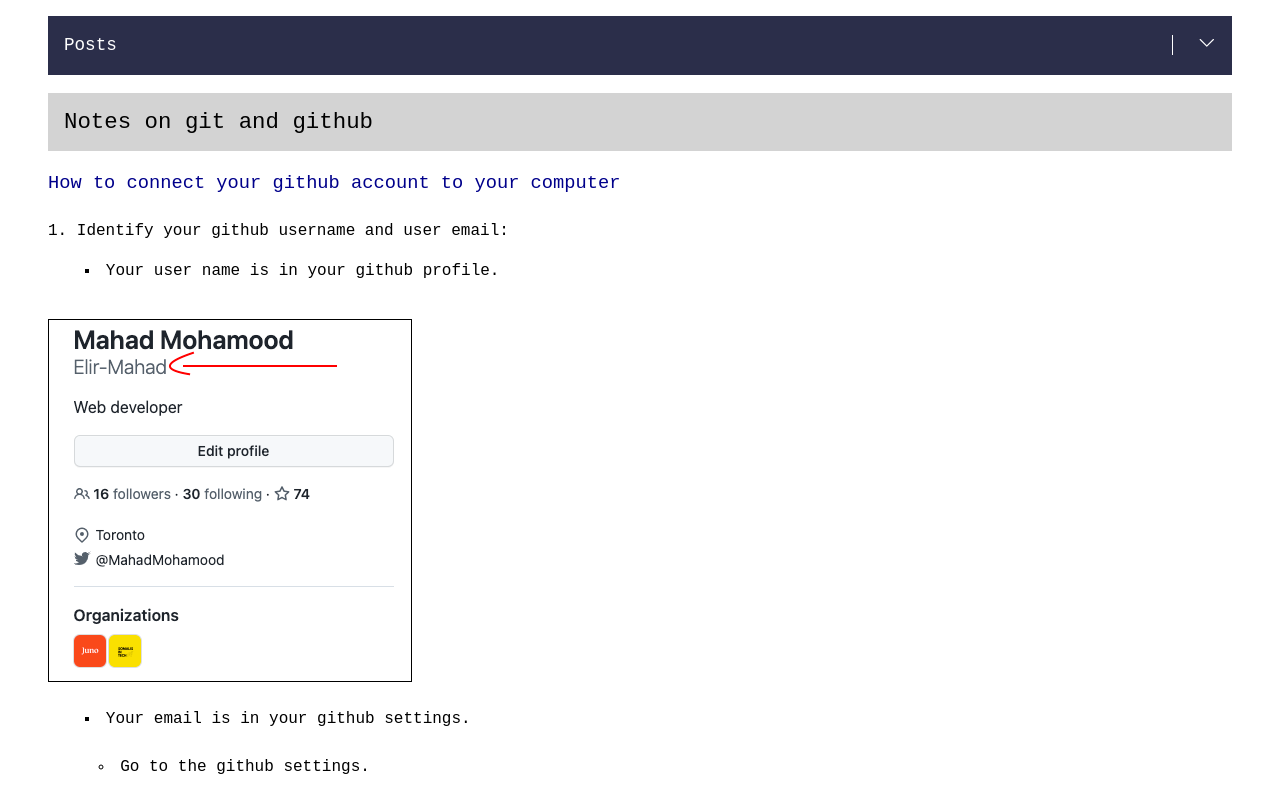
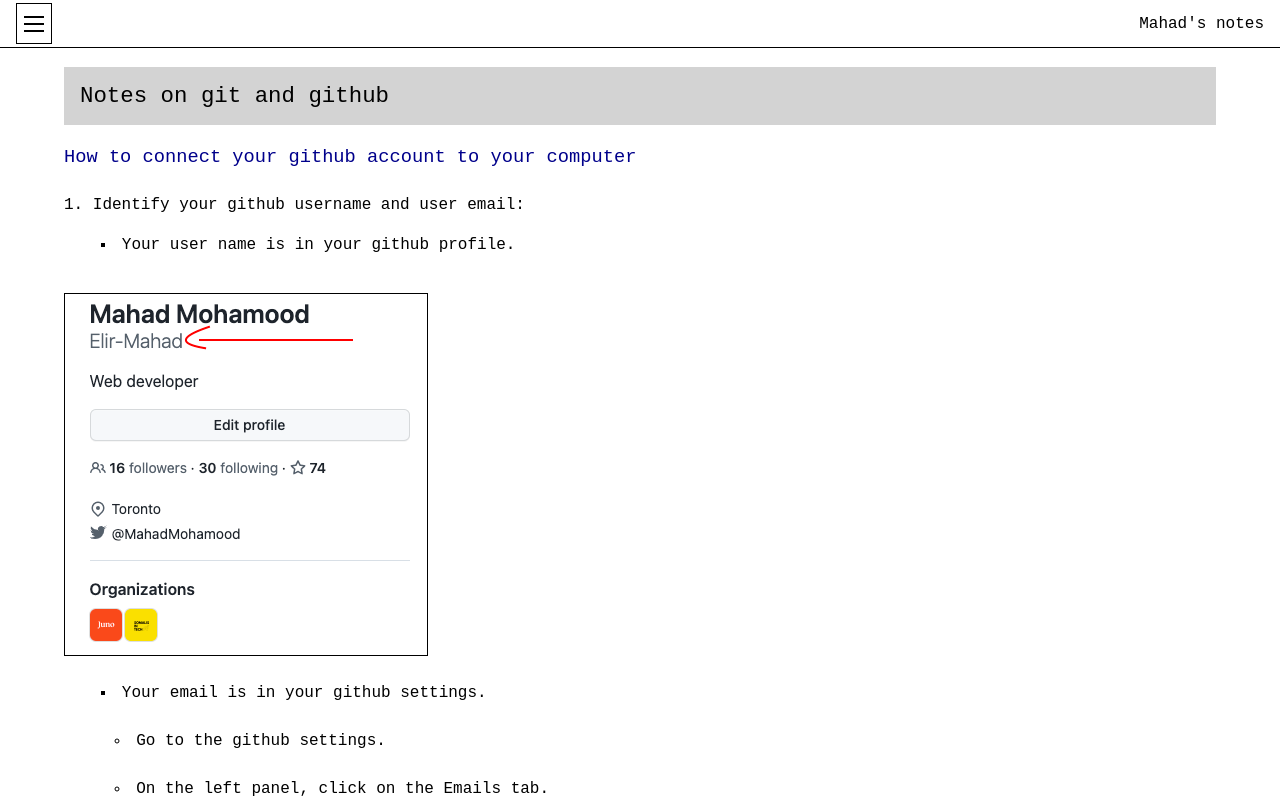
Before and after one commit to Elir-Mahad/notes-v1, a Next.js app: page /git-notes in a window 1280 px wide. Shown: the top 800 px of the page. Built offline with nearby package versions, Linux system fonts and the light colour scheme.

Commit message:
Improve custom menu styles

```diff
--- a/components/Menu.js
+++ b/components/Menu.js
@@ -3,14 +3,14 @@
   BlogName,
   BlogsMenu,
   TopBlogsMenu,
+  BlogMenuBox,
   TbMheading,
-  BlogMenuBox,
   TbMicon,
   CustomMenu,
 } from "../styles/Styles.js";
 import Link from "next/link";
-import { BsChevronDown } from "react-icons/bs";
 import { MdClose } from "react-icons/md";
+import { GrMenu } from "react-icons/gr";
 //
 function Menu() {
   //
@@ -36,10 +36,9 @@
     <CustomMenu>
       <BlogMenuBox>
         <TopBlogsMenu>
-          <TbMheading>Posts</TbMheading>
           {openIcon && (
             <TbMicon onClick={showContent}>
-              <BsChevronDown />
+              <GrMenu />
             </TbMicon>
           )}
           {closeIcon && (
@@ -47,6 +46,7 @@
               <MdClose />
             </TbMicon>
           )}
+          <TbMheading>Mahad's notes</TbMheading>
         </TopBlogsMenu>
 
         {menuContent && (
--- a/styles/Styles.js
+++ b/styles/Styles.js
@@ -2,30 +2,27 @@
 
 export const WholeApp = styled.div`
   font-family: "IBM Plex Mono", monospace;
-  margin-left: 3rem;
-  margin-right: 3rem;
-  @media (max-width: 500px) {
-    margin-left: 1rem;
-    margin-right: 1rem;
-  }
 `;
 
 // Menu
 
 export const CustomMenu = styled.div`
-  // position: relative; was used before, keep here just incase build breaks
   z-index: 2;
   position: sticky;
   top: 0;
   // width: 20rem;
-  height: 3.67rem;
-  background-color: #2b2e4a;
-  margin-top: 1rem;
-  // margin-left: 1rem;
+  height: 3rem;
+  background-color:white;
+  border-bottom:1px solid black;
+  // margin-top: 0.5rem;
+  // padding:1rem;
+  padding-top:0.2rem;
+  padding-left: 1rem;
+  padding-right: 1rem;
   @media (max-width: 500px) {
-    // width: unset;
-    // width: 15rem;
-  }
+  width: unset;
+  // width: 15rem;
+  // }
 `;
 
 export const BlogMenuBox = styled.div`
@@ -37,26 +34,27 @@
   justify-content: space-between;
   align-items: center;
   // width: 20rem;
-  font-size: 1.1rem;
+  // font-size: 1.1rem;
   // border: 1px solid black;
-  @media (max-width: 500px) {
-    // width: unset;
-    // width: 15rem;
-  }
+  // @media (max-width: 500px) {
+  // width: unset;
+  // width: 15rem;
+  // }
 `;
 
-export const TbMheading = styled.p`
-  width: 95%;
-  border-right: 1px solid white;
-  padding-left: 1rem;
-  color: white;
+export const TbMheading = styled.a`
+  text-align: center;
 `;
 
-export const TbMicon = styled.p`
-  padding-right: 1rem;
-  padding-left: 1rem;
+export const TbMicon = styled.div`
   cursor: pointer;
-  color: white;
+  font-size: 1.5rem;
+  border: 1px solid black;
+  padding-top: 0.5rem;
+  padding-left: 0.3rem;
+  padding-right: 0.3rem;
+  // margin-left: 1rem;
+  background-color: white;
 `;
 
 export const BlogsMenu = styled.div`
@@ -65,11 +63,13 @@
   border: 1px solid black;
   overflow: auto;
   padding: 0.5rem;
+  margin-top: 0.25rem;
+  // margin-left: 1rem;
   background-color: #f6f6f6;
-  @media (max-width: 500px) {
-    // width: unset;
-    // width: 15rem;
-  }
+  // @media (max-width: 500px) {
+  // width: unset;
+  // width: 15rem;
+  // }
 `;
 
 export const BlogName = styled.p`
@@ -80,6 +80,16 @@
 
 // Individual blog
 
+export const BlogBody = styled.div`
+  // padding: 1rem;
+  margin-left: 4rem;
+  margin-right: 4rem;
+  @media (max-width: 500px) {
+    margin-left: 2rem;
+    margin-right: 2rem;
+  }
+`;
+
 export const PostTitle = styled.h2`
   font-weight: 100;
   font-size: 1.4rem;
@@ -87,10 +97,6 @@
   padding: 1rem;
   margin-bottom: 1rem;
   background-color: lightgrey;
-`;
-
-export const BlogBody = styled.div`
-  // padding: 1rem;
 `;
 
 export const SubHeading = styled.h3`
```
Also changed, not shown: 1 other file (tests, documents, lock files or other folders).
